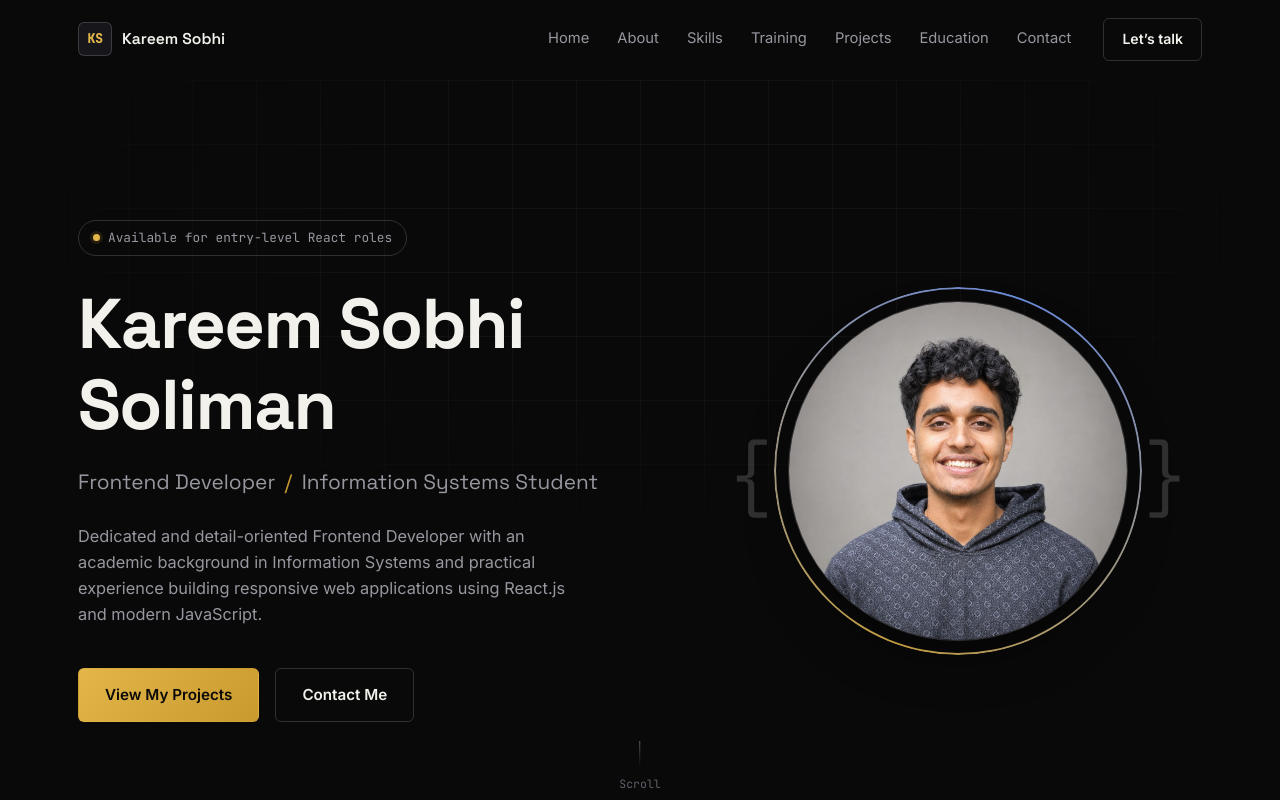
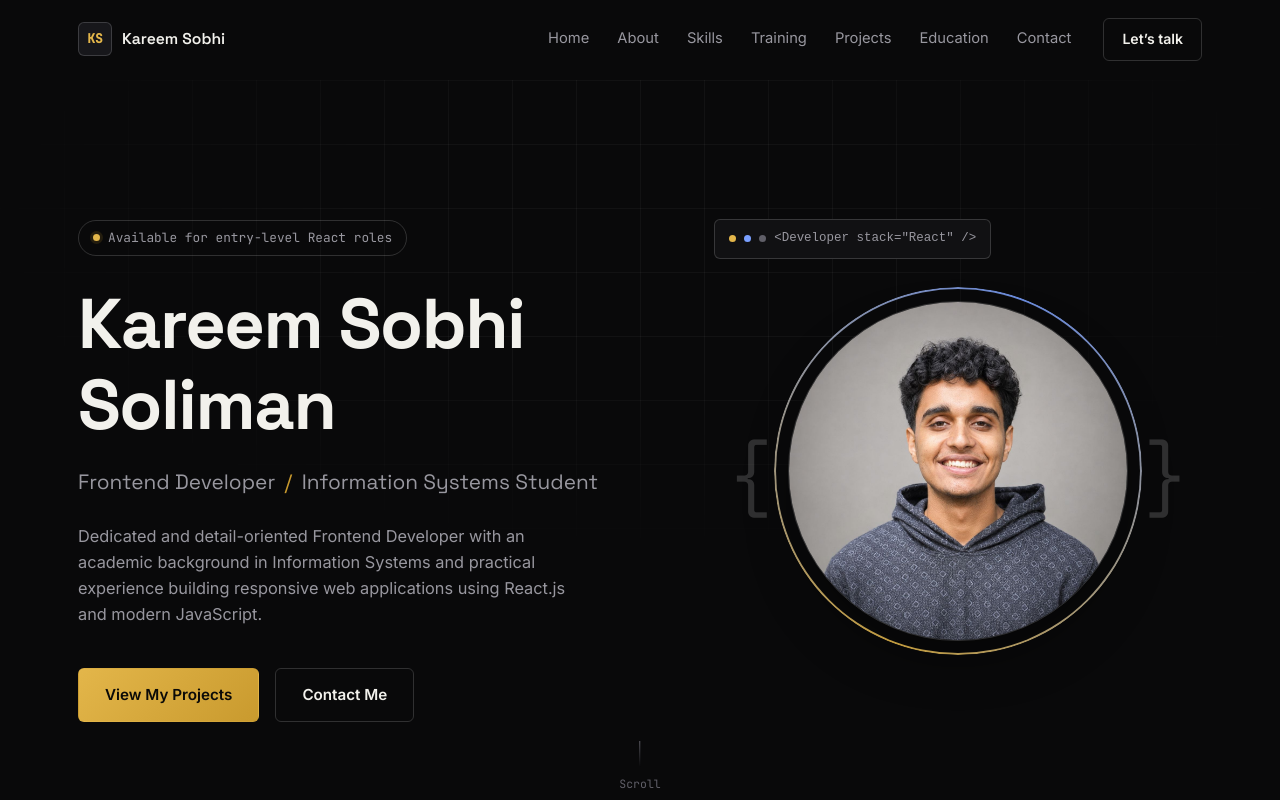
Before and after one commit to Enzokk23/portfolio, a React (Vite) app: page / in a window 1280 px wide. Shown: the top 800 px of the page. Built offline with nearby package versions, Linux system fonts and the light colour scheme.

Commit message:
Update index.css

```diff
--- a/src/index.css
+++ b/src/index.css
@@ -546,6 +546,8 @@ textarea {
 
 .hero__code-chip {
   position: absolute;
+  top: -82px;
+  left: 0;
   display: flex;
   align-items: center;
   gap: 8px;
```
